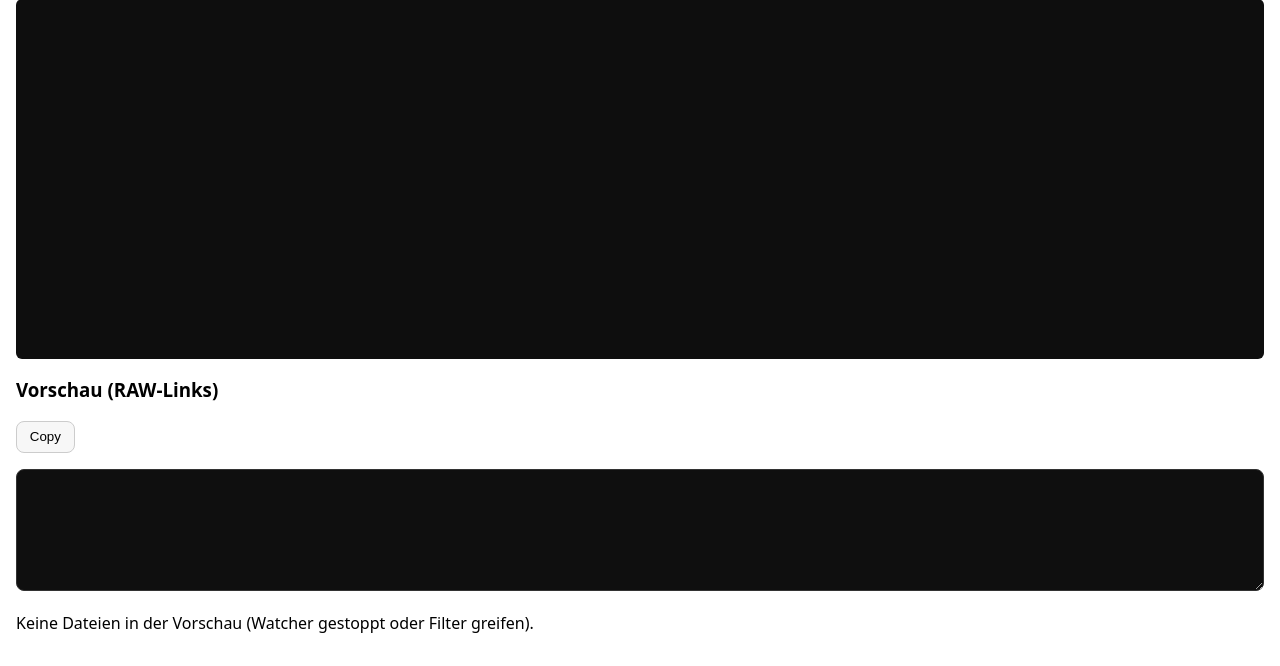
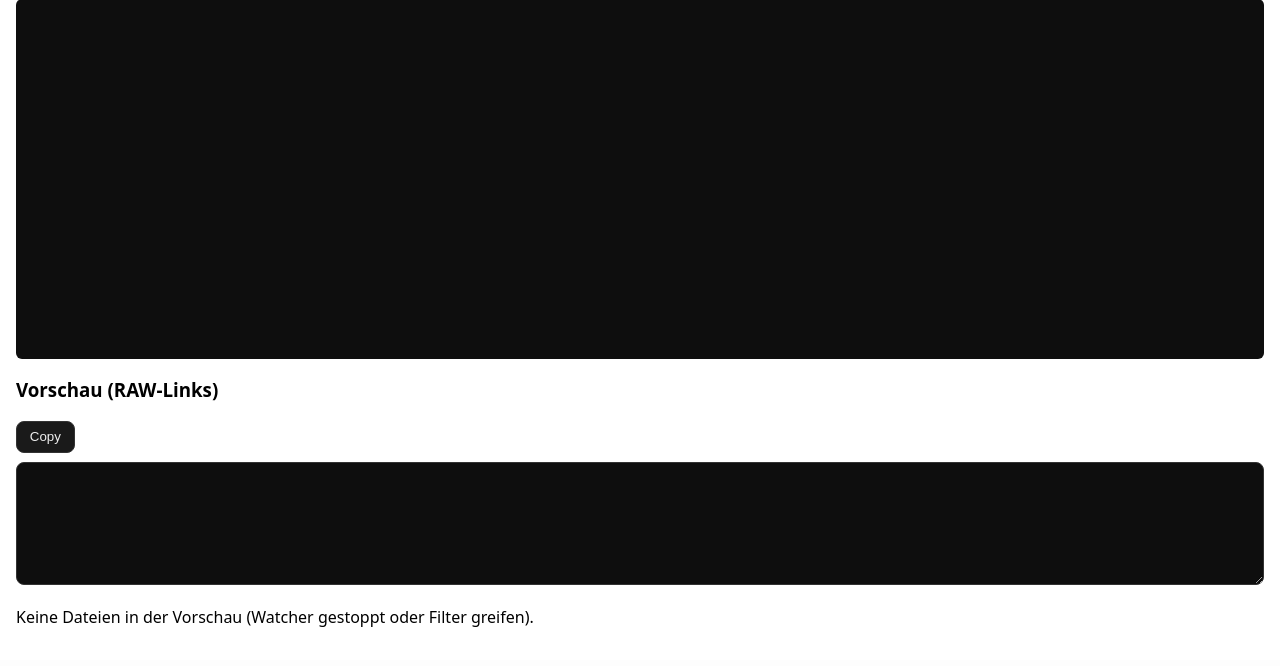
Before and after one commit to RonSchRonSch/Github_sync, a Flask app: page / in a window 1280 px wide. Shown: the part 367-1033 px from the top of the page. After the commit the page ends 994 px from the top, so only its background shows below. Run offline with Flask 3, Linux system fonts and the light colour scheme; data that the repository does not hold is empty.

Commit message:
Add files via upload

```diff
--- a/static/styles.css
+++ b/static/styles.css
@@ -55,17 +55,22 @@ pre#log, pre#log * {
 /* RAW-Liste unter Ereignissen */
 .copy-row {
   display: flex;
-  gap: .8rem;              /* mehr Abstand zwischen Button und Liste */
+  gap: .5rem;
   align-items: center;
-  margin-bottom: 1rem;     /* mehr Luft nach unten */
+  margin-bottom: 0.6rem; /* Abstand Button ↔ Liste */
 }
 
 .copy-row button {
   padding: .45rem .8rem;
-  border: 1px solid var(--border, #ccc);
-  background: var(--btn-bg, #f7f7f7);
+  border: 1px solid #333;      /* wie Log-Rand */
+  background: #1a1a1a;         /* dunkler Button, passend zum Log */
+  color: #eee;
   cursor: pointer;
   border-radius: .5rem;
+}
+
+.copy-row button:hover {
+  background: #222;
 }
 
 .raw-textarea {
@@ -75,26 +80,18 @@ pre#log, pre#log * {
   font-size: 12.5px;
   line-height: 1.35;
   padding: .6rem .7rem;
-  background: var(--panel, #0f0f0f);
-  color: var(--fg, #e6e6e6);
-  border: 1px solid var(--border, #333);
+  background: #0e0e0e;   /* wie Log */
+  color: #ddd;
+  border: 1px solid #333;
   border-radius: .5rem;
   resize: vertical;
-  white-space: pre;        /* keine Umbrüche einfügen */
-  overflow-wrap: normal;   /* keine Wort-Zerlegung */
-  overflow-x: auto;        /* falls URL mal lang ist */
-  min-height: 7.5rem;      /* etwas Grundhöhe für Lesbarkeit */
+  white-space: pre;
+  overflow-wrap: normal;
+  overflow-x: auto;
 }
 
 /* Mobile: Button über dem Textfeld, volle Breite */
 @media (width <= 640px) {
-  .copy-row {
-    flex-direction: column;
-    align-items: stretch;
-    gap: .6rem;
-  }
-
-  .copy-row button {
-    align-self: flex-start;
-  }
+  .copy-row { flex-direction: column; align-items: stretch; gap: .6rem; }
+  .copy-row button { align-self: flex-start; }
 }
```
